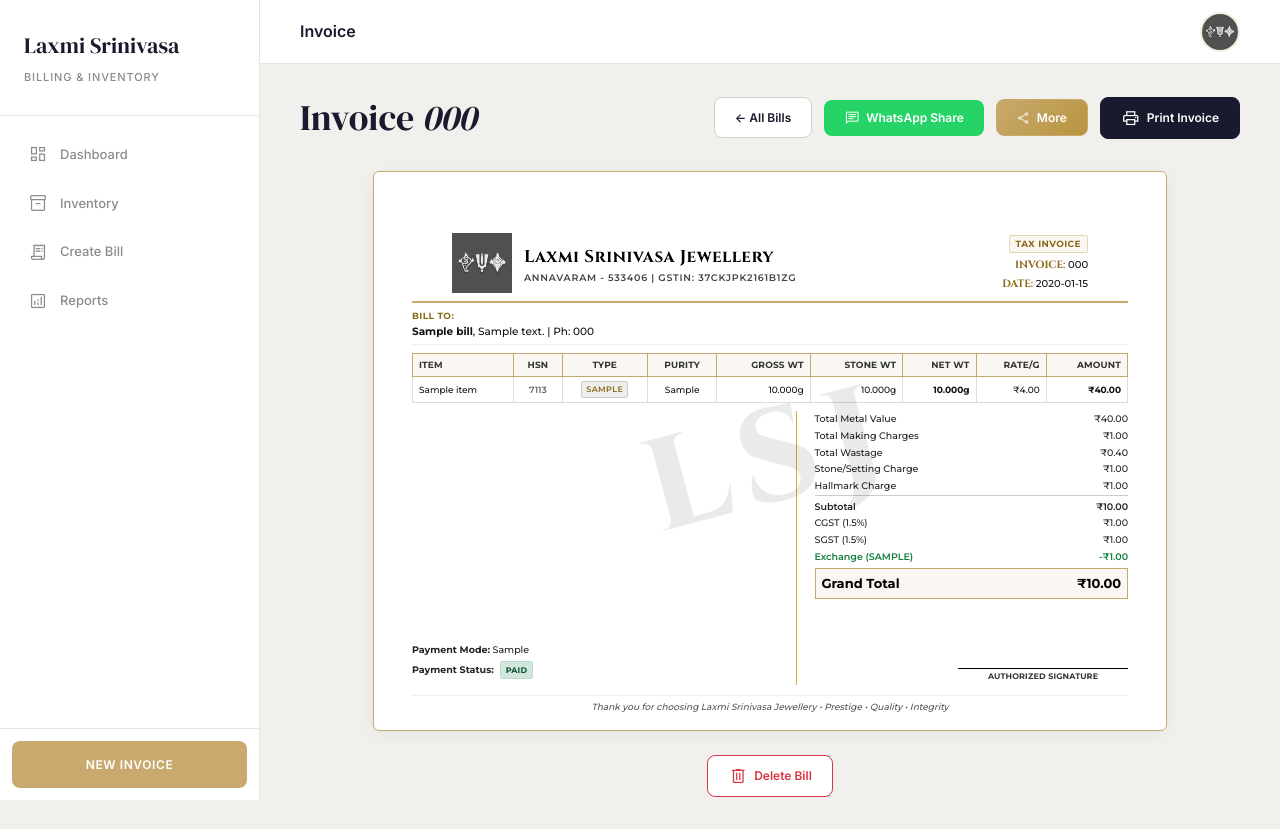
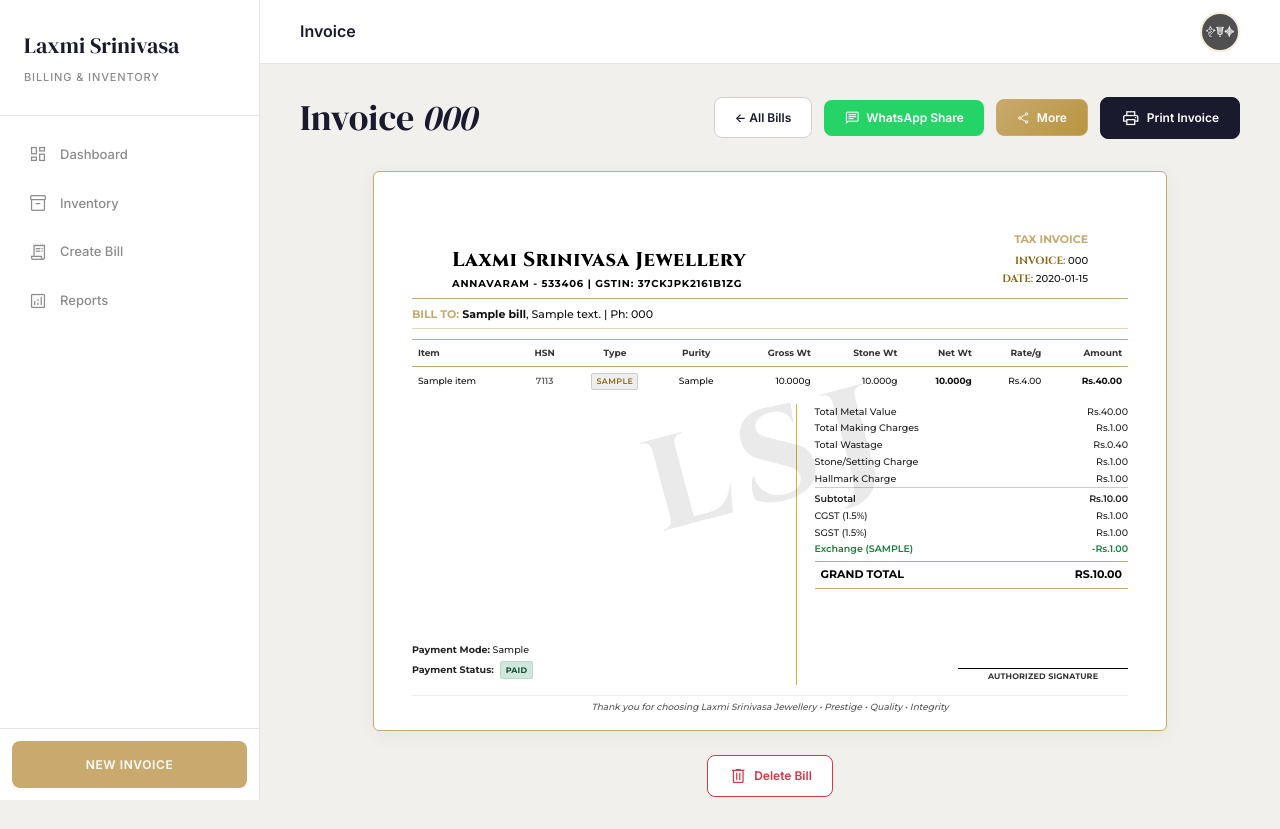
Before and after one commit to Ravichandra-maker/Billing-app, a Flask app: page /bill/1 in a window 1280 px wide. Run offline with Flask 3, Linux system fonts and the light colour scheme; tables that the repository leaves empty hold one stand-in row (values such as "Sample post").

Commit message:
Update invoice styling to match photo design requirements

```diff
--- a/templates/view_bill.html
+++ b/templates/view_bill.html
@@ -48,40 +48,36 @@
   .invoice-header {
     display: flex;
     justify-content: space-between;
-    align-items: center;
-    border-bottom: 2px double #c5a96e; /* Luxurious double line border */
-    padding-bottom: 6px;
-    margin-bottom: 6px;
+    align-items: flex-end;
+    border-bottom: 1.5px solid #c5a96e;
+    padding-bottom: 8px;
+    margin-bottom: 8px;
   }
 
   .invoice-brand {
     display: flex;
-    flex-direction: row;
-    align-items: center;
-    gap: 12px;
+    flex-direction: column;
+    align-items: flex-start;
+    gap: 4px;
   }
 
-  .invoice-brand img.big-logo {
-    height: 60px; /* Reduced from 75px for more space */
-    width: auto;
-    margin: 0;
-  }
+
 
   .invoice-brand h1 {
-    font-size: 17px;
-    font-weight: 700;
+    font-size: 20px;
+    font-weight: 800;
     margin: 0;
     color: #000;
     letter-spacing: 0.5px;
-    font-family: 'Cinzel', serif; /* Elegant branding header */
+    font-family: 'Cinzel', serif;
   }
 
   .invoice-brand p {
-    font-size: 9.5px;
-    color: #444;
+    font-size: 10px;
+    color: #000;
     margin: 2px 0 0 0;
     line-height: 1.2;
-    font-weight: 600;
+    font-weight: 700;
   }
 
   .invoice-meta {
@@ -89,17 +85,15 @@
   }
 
   .tax-invoice-badge {
-    font-size: 9px;
+    font-size: 11px;
     font-weight: 700;
-    color: #8b6914;
-    background: #faf7f2;
-    border: 1px solid #e5d5b7;
-    padding: 1px 6px;
-    border-radius: 2px;
-    display: inline-block;
-    letter-spacing: 0.05em;
+    color: #c5a96e;
+    background: transparent;
+    border: none;
+    padding: 0;
+    display: block;
     margin-bottom: 4px;
-    text-transform: uppercase;
+    text-align: right;
   }
 
   .invoice-meta-row {
@@ -151,18 +145,19 @@
   }
 
   .invoice-table-wrapper th {
-    background: #faf7f2;
+    background: transparent;
     color: #333;
     font-weight: 700;
-    text-transform: uppercase;
-    letter-spacing: 0.02em;
-    padding: 4px 6px;
-    border: 1.5px solid #c5a96e;
+    padding: 6px;
+    border-top: 1.5px solid #c5a96e;
+    border-bottom: 1.5px solid #c5a96e;
+    border-left: none;
+    border-right: none;
   }
 
   .invoice-table-wrapper td {
-    padding: 4px 6px;
-    border: 1px solid #ddd;
+    padding: 6px;
+    border: none;
     color: #111;
     font-weight: 500;
   }
@@ -302,13 +297,16 @@
 
   .totals-row.grand-total-row {
     border-top: 1.5px solid #c5a96e;
+    border-bottom: 1.5px solid #c5a96e;
     padding: 4px 6px;
     margin-top: 3px;
-    font-size: 13px;
-    font-weight: 700;
+    font-size: 11px;
+    font-weight: 800;
     color: #000;
-    background: #faf7f2;
-    border: 1px solid #c5a96e;
+    background: transparent;
+    border-left: none;
+    border-right: none;
+    text-transform: uppercase;
   }
 
   .text-success {
@@ -500,7 +498,7 @@
   <!-- Invoice Header (Logo left, Info right) -->
   <div class="invoice-header">
     <div class="invoice-brand">
-      <img src="/static/logo.png" class="big-logo" alt="Logo">
+
       <div>
         <h1>Laxmi Srinivasa Jewellery</h1>
         <p>Annavaram - 533406 | GSTIN: 37CKJPK2161B1ZG</p>
@@ -514,9 +512,9 @@
   </div>
 
   <!-- Full-width customer details row -->
-  <div class="bill-to-row">
-    <h3>BILL TO:</h3>
-    <p>
+  <div class="bill-to-row" style="border-bottom: 1.5px solid #e5d5b7; padding-bottom: 6px; margin-bottom: 10px;">
+    <p style="font-size: 11px;">
+      <span style="color: #c5a96e; font-weight: 700;">BILL TO:</span>
       <strong>{{ bill.customer_name }}</strong>{% if bill.address %}, {{ bill.address }}{% endif %} | Ph: {{ bill.phone }}
     </p>
   </div>
@@ -548,8 +546,8 @@
             <td class="text-right">{{ "%.3f"|format(item.gross_weight or item.grams) }}g</td>
             <td class="text-right">{{ "%.3f"|format(item.stone_weight or 0) }}g</td>
             <td class="text-right font-bold">{{ "%.3f"|format(item.net_weight or item.grams) }}g</td>
-            <td class="text-right">₹{{ "{:,.2f}".format(item.item_rate) }}</td>
-            <td class="text-right font-bold">₹{{ "{:,.2f}".format((item.net_weight or item.grams) * item.item_rate) }}</td>
+            <td class="text-right">Rs.{{ "{:,.2f}".format(item.item_rate) }}</td>
+            <td class="text-right font-bold">Rs.{{ "{:,.2f}".format((item.net_weight or item.grams) * item.item_rate) }}</td>
           </tr>
           {% endfor %}
         {% else %}
@@ -561,8 +559,8 @@
             <td class="text-right">{{ "%.3f"|format(bill.gross_weight or bill.grams) }}g</td>
             <td class="text-right">{{ "%.3f"|format(bill.stone_weight or 0) }}g</td>
             <td class="text-right font-bold">{{ "%.3f"|format(bill.net_weight or bill.grams) }}g</td>
-            <td class="text-right">₹{{ "{:,.2f}".format(bill.item_rate) }}</td>
-            <td class="text-right font-bold">₹{{ "{:,.2f}".format((bill.net_weight or bill.grams) * bill.item_rate) }}</td>
+            <td class="text-right">Rs.{{ "{:,.2f}".format(bill.item_rate) }}</td>
+            <td class="text-right font-bold">Rs.{{ "{:,.2f}".format((bill.net_weight or bill.grams) * bill.item_rate) }}</td>
           </tr>
         {% endif %}
       </tbody>
@@ -624,69 +622,69 @@
 
         <div class="totals-row">
           <span>Total Metal Value</span>
-          <span>₹{{ "{:,.2f}".format(ns.total_metal) }}</span>
+          <span>Rs.{{ "{:,.2f}".format(ns.total_metal) }}</span>
         </div>
         <div class="totals-row">
           <span>Total Making Charges</span>
-          <span>₹{{ "{:,.2f}".format(ns.total_making) }}</span>
+          <span>Rs.{{ "{:,.2f}".format(ns.total_making) }}</span>
         </div>
         <div class="totals-row">
           <span>Total Wastage</span>
-          <span>₹{{ "{:,.2f}".format(ns.total_wastage) }}</span>
+          <span>Rs.{{ "{:,.2f}".format(ns.total_wastage) }}</span>
         </div>
         {% if bill.stone_charge %}
         <div class="totals-row">
           <span>Stone/Setting Charge</span>
-          <span>₹{{ "{:,.2f}".format(bill.stone_charge) }}</span>
+          <span>Rs.{{ "{:,.2f}".format(bill.stone_charge) }}</span>
         </div>
         {% endif %}
         {% if bill.hallmark_charge %}
         <div class="totals-row">
           <span>Hallmark Charge</span>
-          <span>₹{{ "{:,.2f}".format(bill.hallmark_charge) }}</span>
+          <span>Rs.{{ "{:,.2f}".format(bill.hallmark_charge) }}</span>
         </div>
         {% endif %}
 
         <div class="totals-row subtotal-row">
           <span>Subtotal</span>
-          <span>₹{{ "{:,.2f}".format(bill.subtotal or bill.total) }}</span>
+          <span>Rs.{{ "{:,.2f}".format(bill.subtotal or bill.total) }}</span>
         </div>
         <div class="totals-row">
           <span>CGST (1.5%)</span>
-          <span>₹{{ "{:,.2f}".format(bill.cgst or 0) }}</span>
+          <span>Rs.{{ "{:,.2f}".format(bill.cgst or 0) }}</span>
         </div>
         <div class="totals-row">
           <span>SGST (1.5%)</span>
-          <span>₹{{ "{:,.2f}".format(bill.sgst or 0) }}</span>
+          <span>Rs.{{ "{:,.2f}".format(bill.sgst or 0) }}</span>
         </div>
 
         {% if bill.discount %}
         <div class="totals-row text-success">
           <span>Discount</span>
-          <span>-₹{{ "{:,.2f}".format(bill.discount) }}</span>
+          <span>-Rs.{{ "{:,.2f}".format(bill.discount) }}</span>
         </div>
         {% endif %}
 
         {% if bill.old_item_value %}
         <div class="totals-row text-success">
           <span>Exchange ({{ bill.old_item_type|upper }})</span>
-          <span>-₹{{ "{:,.2f}".format(bill.old_item_value) }}</span>
+          <span>-Rs.{{ "{:,.2f}".format(bill.old_item_value) }}</span>
         </div>
         {% endif %}
 
         <div class="totals-row grand-total-row">
           <span>Grand Total</span>
-          <span>₹{{ "{:,.2f}".format(bill.total) }}</span>
+          <span>Rs.{{ "{:,.2f}".format(bill.total) }}</span>
         </div>
 
         {% if bill.amount_paid and bill.amount_paid != bill.total %}
         <div class="totals-row">
           <span>Amount Paid</span>
-          <span>₹{{ "{:,.2f}".format(bill.amount_paid) }}</span>
+          <span>Rs.{{ "{:,.2f}".format(bill.amount_paid) }}</span>
         </div>
         <div class="totals-row text-error font-bold">
           <span>Balance Due</span>
-          <span>₹{{ "{:,.2f}".format(bill.balance) }}</span>
+          <span>Rs.{{ "{:,.2f}".format(bill.balance) }}</span>
         </div>
         {% endif %}
       </div>
```
